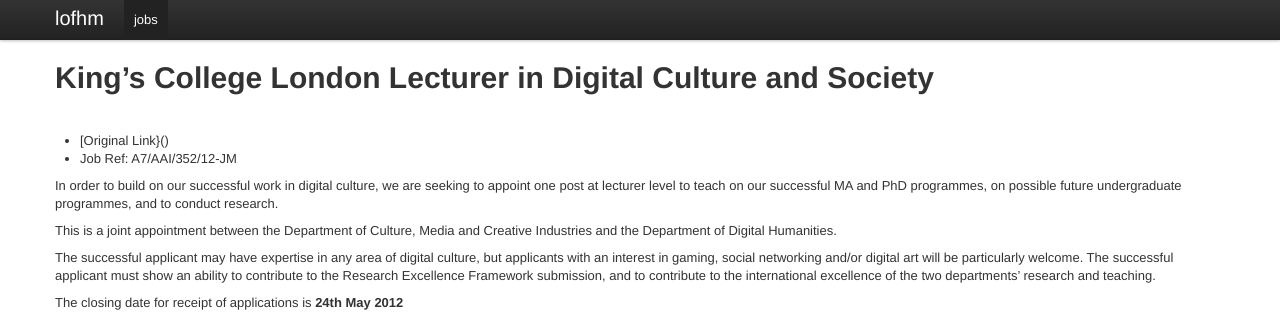
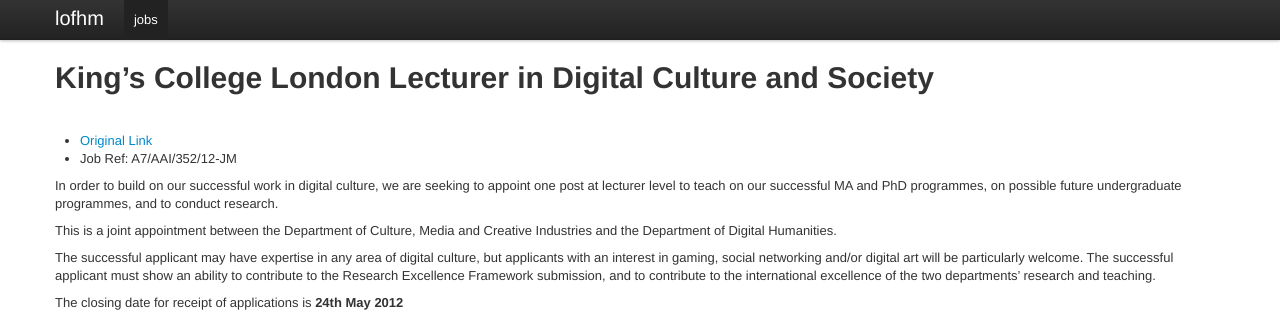
Before and after one commit to lofhm/DH-Job-Archive, a Jekyll site: the page built from _posts/2012-04-30-Kings-College-Lecturer.markdown, in a window 1280 px wide. Shown: the top 322 px of the page. Built offline with Jekyll 4.4.1, drawn with Linux system fonts in a browser that asks for light colours; part of the change alters nothing that is shown.

```diff
--- a/_posts/2012-04-30-Kings-College-Lecturer.markdown
+++ b/_posts/2012-04-30-Kings-College-Lecturer.markdown
@@ -6,7 +6,7 @@ link: http://www.jobs.ac.uk/job/AEI676/lecturer-in-digital-culture-and-society/
 
 # King's College London Lecturer in Digital Culture and Society
 
-* [Original Link}({{ link }})
+* [Original Link]({{ page.link }})
 * Job Ref: A7/AAI/352/12-JM
 
 In order to build on our successful work in digital culture, we are seeking to appoint one post at lecturer level to teach on our successful MA and PhD programmes, on possible future undergraduate programmes, and to conduct research.
```
